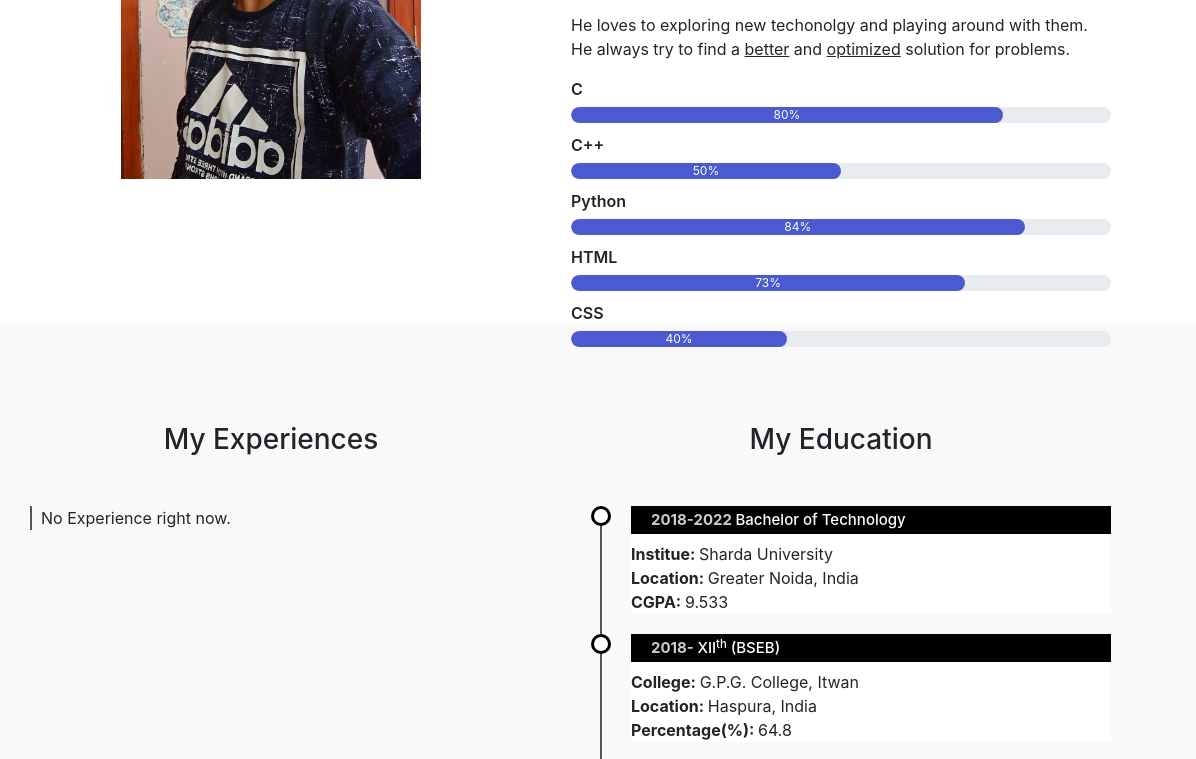
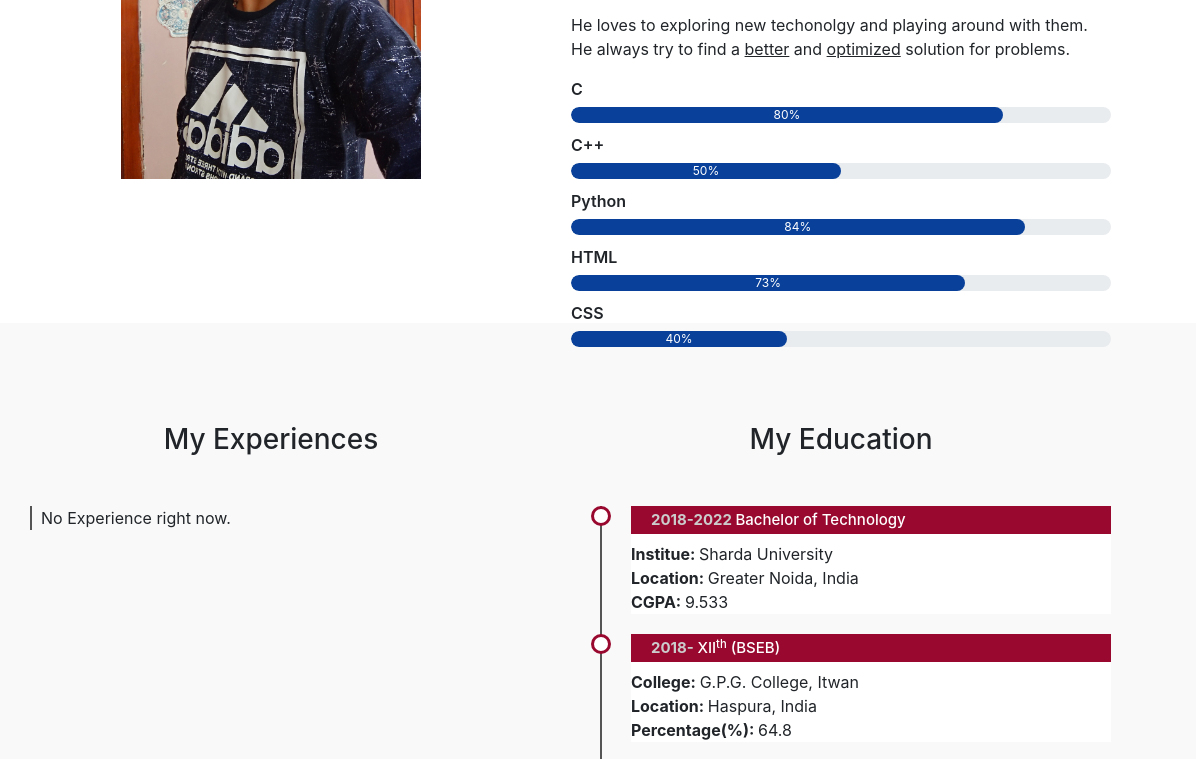
Before and after one commit to raushan606/Personal-Website, a plain HTML site: page index.html in a window 1280 px wide. Shown: the part 1177-1936 px from the top of the page, 84-1280 px from the left. Drawn offline with nearby package versions, Linux system fonts and the light colour scheme.

Commit message:
Add files via upload

```diff
--- a/style.css
+++ b/style.css
@@ -123,7 +123,7 @@ body{
 
 .progress-bar{
     border-radius: 16px;
-    background: #4b5ad1 !important;
+    background: rgb(9, 64, 153) !important;
 }
 
 
@@ -164,7 +164,7 @@ body{
 }
 
 .timeline li h4 {
-    background-color: #000;
+    background-color: #99092f;
     padding: 5px 0 5px 20px;
     color: #fff;
     font-size: 15px;
@@ -181,7 +181,7 @@ body{
     display: inline-block;
     position: absolute;
     border-radius: 50%;
-    border: 3px solid #000;
+    border: 3px solid #99092f;
     left: 20px;
     width: 20px;
     height: 20px;
```
